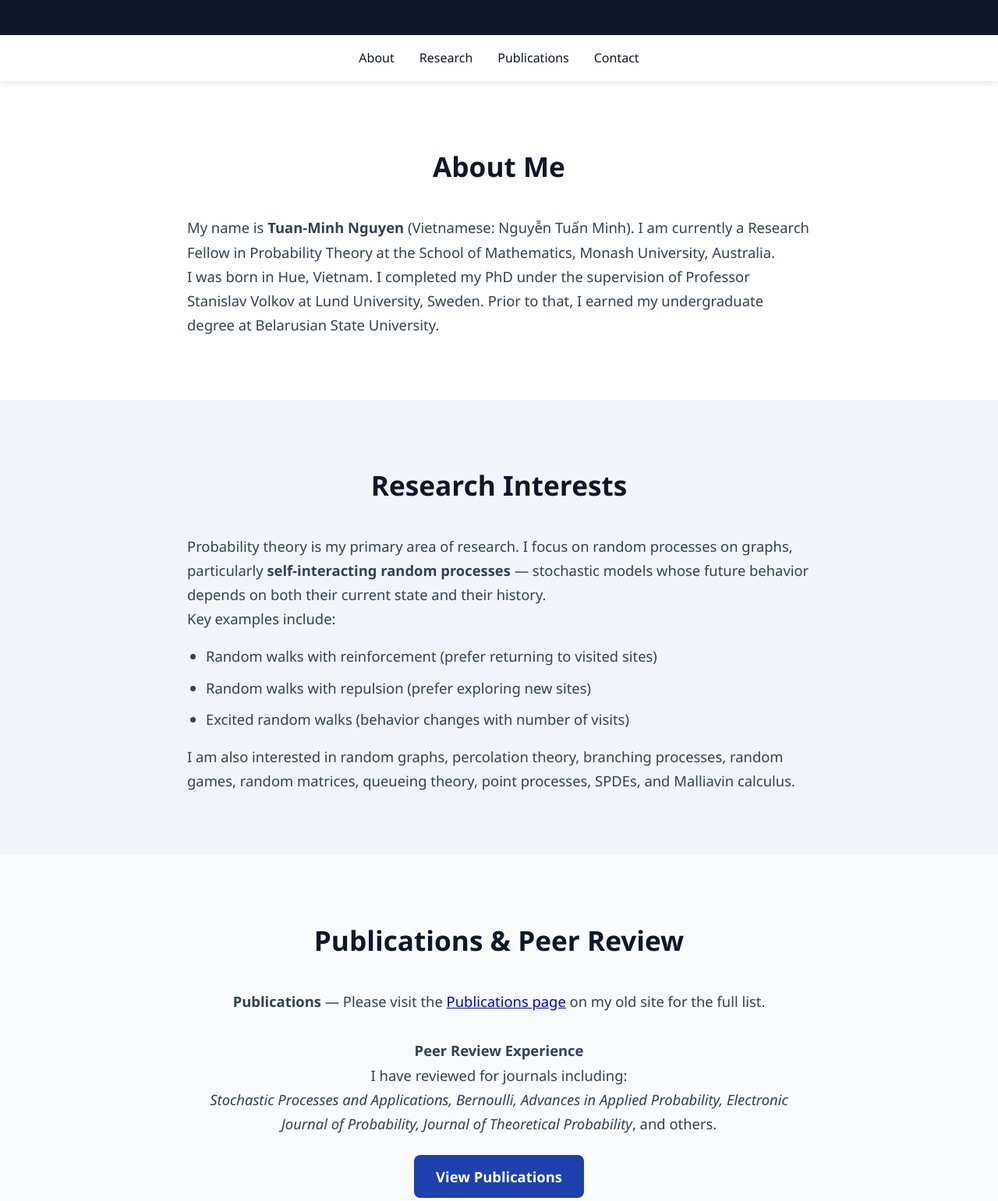
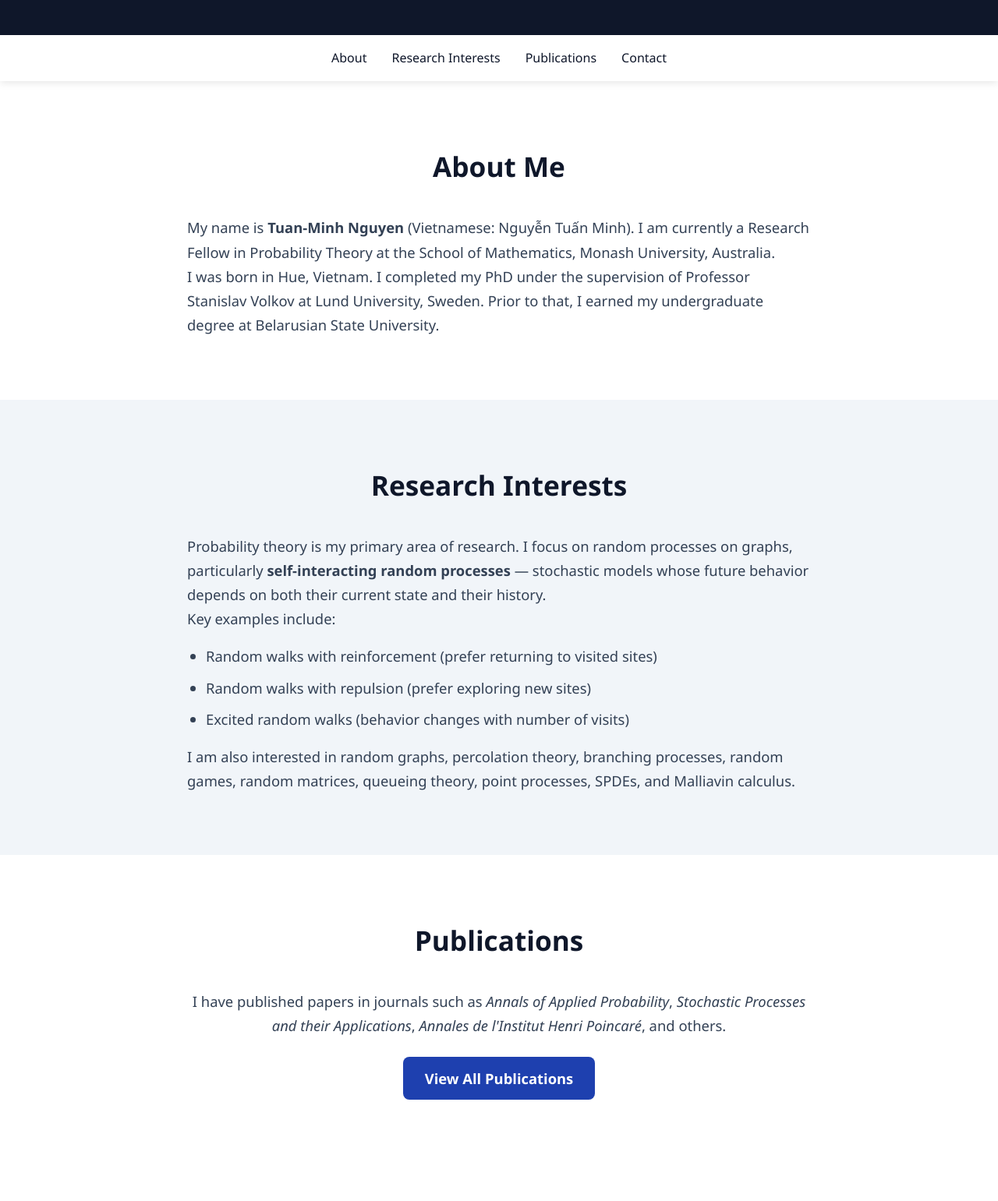
Before and after one commit to tuan-minh-nguyen/tuan-minh-nguyen.github.io, a plain HTML site: page index.html in a window 1280 px wide. Shown: the part 227-1768 px from the top of the page at 78% size. Drawn offline with Linux system fonts and the light colour scheme.

Commit message:
Update index.html

```diff
--- a/index.html
+++ b/index.html
@@ -56,6 +56,7 @@
             justify-content: center;
             gap: 2rem;
             padding: 1rem 0;
+            flex-wrap: wrap;
         }
 
         .nav-links a {
@@ -79,16 +80,12 @@
             text-align: center;
         }
 
-        .about {
+        .about, .research, .contact {
             background: white;
         }
 
         .research {
             background: #f1f5f9;
-        }
-
-        .contact {
-            background: white;
         }
 
         .content {
@@ -144,9 +141,9 @@
     <nav>
         <div class="container">
             <div class="nav-links">
-                <a href="#about">About</a>
-                <a href="#research">Research</a>
-                <a href="#publications">Publications</a>
+                <a href="index.html">About</a>
+                <a href="#research">Research Interests</a>
+                <a href="publications.html">Publications</a>
                 <a href="#contact">Contact</a>
             </div>
         </div>
@@ -183,18 +180,14 @@
         </div>
     </section>
 
-    <!-- Publications & Peer Review -->
-    <section id="publications">
+    <!-- Publications Teaser -->
+    <section style="background: white;">
         <div class="container">
-            <h2>Publications &amp; Peer Review</h2>
+            <h2>Publications</h2>
             <div class="content" style="text-align: center;">
-                <p><strong>Publications</strong> — Please visit the <a href="https://sites.google.com/site/minhbsu/publications" target="_blank">Publications page</a> on my old site for the full list.</p>
+                <p>I have published papers in journals such as <em>Annals of Applied Probability</em>, <em>Stochastic Processes and their Applications</em>, <em>Annales de l'Institut Henri Poincaré</em>, and others.</p>
 
-                <p style="margin-top: 2rem;"><strong>Peer Review Experience</strong></p>
-                <p>I have reviewed for journals including:</p>
-                <p><em>Stochastic Processes and Applications, Bernoulli, Advances in Applied Probability, Electronic Journal of Probability, Journal of Theoretical Probability</em>, and others.</p>
-
-                <a href="https://sites.google.com/site/minhbsu/publications" target="_blank" class="btn">View Publications</a>
+                <a href="publications.html" class="btn">View All Publications</a>
             </div>
         </div>
     </section>
@@ -234,12 +227,12 @@
     </footer>
 
     <script>
-        // Smooth scrolling
+        // Smooth scrolling for same-page links
         document.querySelectorAll('a[href^="#"]').forEach(anchor => {
             anchor.addEventListener('click', function(e) {
-                e.preventDefault();
                 const target = document.querySelector(this.getAttribute('href'));
                 if (target) {
+                    e.preventDefault();
                     target.scrollIntoView({ behavior: 'smooth' });
                 }
             });
```
